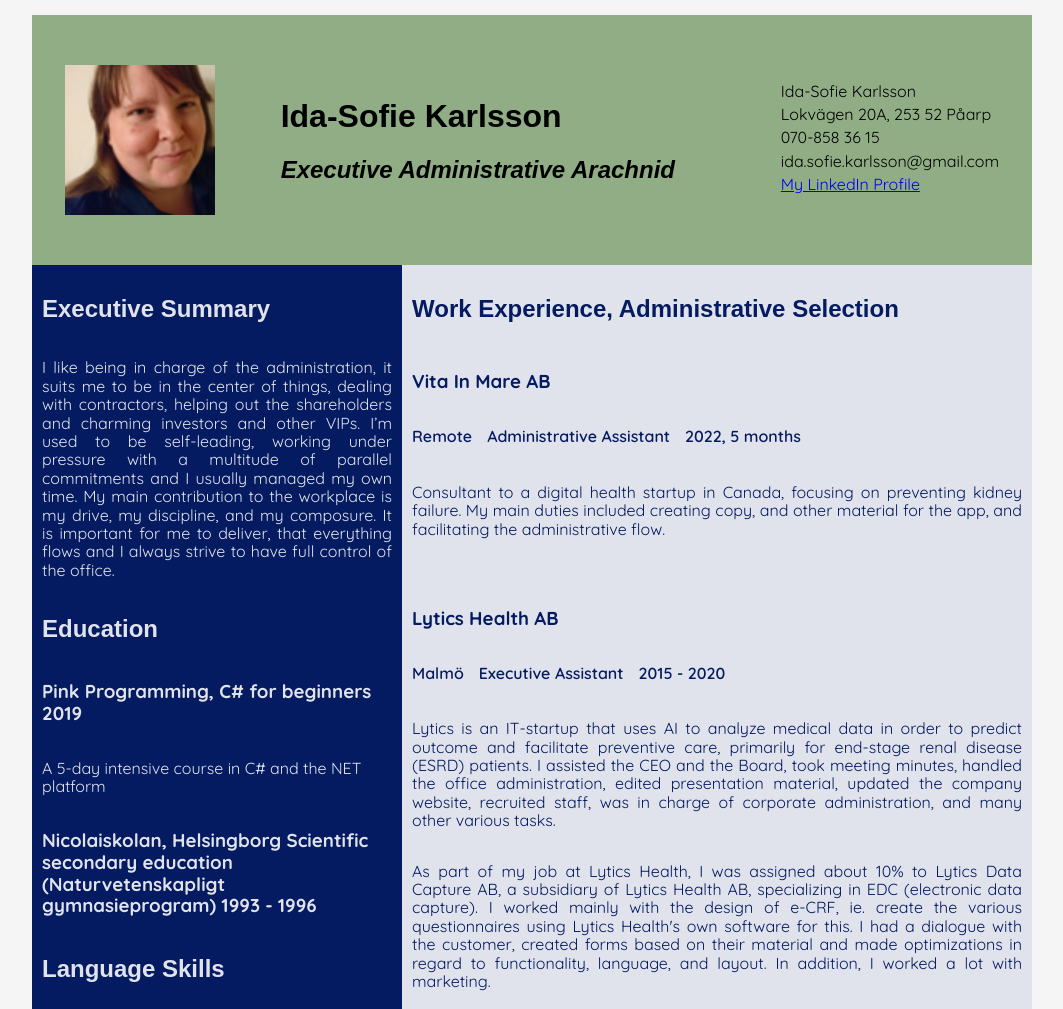
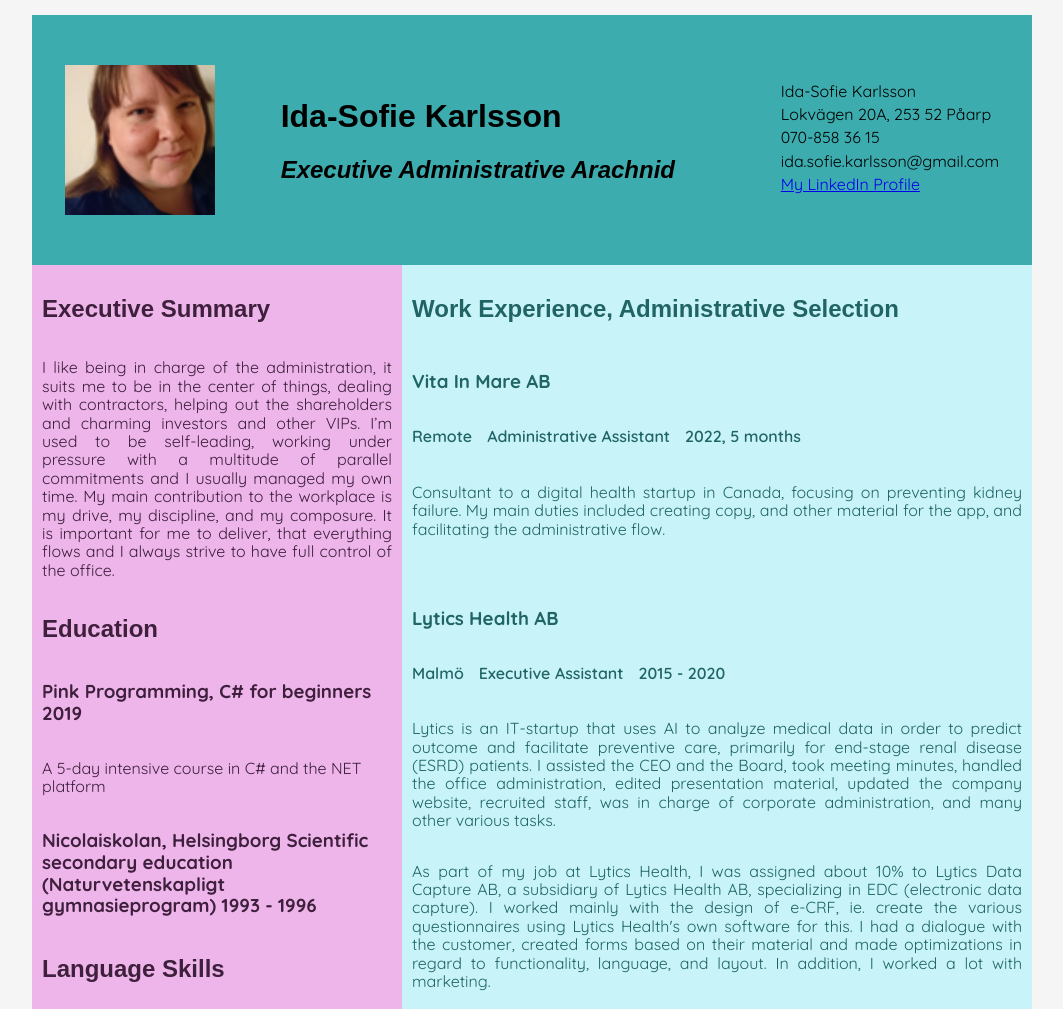
Before and after one commit to IdaSofieKarlsson/EnkelHemsida, a plain HTML site: page index.html in a window 1280 px wide. Shown: the top 1009 px of the page, without its empty margins (108-1171 px from the left). Drawn offline with nearby package versions, Linux system fonts and the light colour scheme; a web font is replaced by a local one.

Commit message:
changed colors

```diff
--- a/styles/styles.css
+++ b/styles/styles.css
@@ -1,3 +1,17 @@
+/*Nya färger
+Lilac
+#eeb5eb
+
+Orchid
+#c26dbc
+
+Turquoise
+#c8f4f9
+
+Blue Green
+#3cacae*/
+
+
 body {
     background-color: whitesmoke;
 }
@@ -27,7 +41,7 @@ li {
     height: 100%;
     margin: auto;
     margin-top: 15px;
-    background-color: #90AD85;
+    background-color: #3CACAE;
     display: flex;
     justify-content: space-around;
     align-items: center;
@@ -40,7 +54,7 @@ li {
     height: 100%;
     display: flex;
     margin: auto;
-    background-color: #E0E3EB;
+    background-color: #C8F4F9;
 }
 .summary-container {
     max-width: 350px;
@@ -49,8 +63,8 @@ li {
     height: 100%;
     display: flex;
     flex-direction: column;
-    background-color: #051B61;
-    color: #E0E3EB;
+    background-color: #EEB5EB;
+    color: #3e203c;
     padding: 10px;
 }
 .summery-p {
@@ -68,8 +82,8 @@ li {
     height: 100%;
     display: flex;
     flex-direction: column;
-    color: #051B61;
-    background-color: #E0E3EB;
+    color: #206465;
+    background-color: #C8F4F9;
     padding: 10px;
 }
 .experience-container ul {
```
